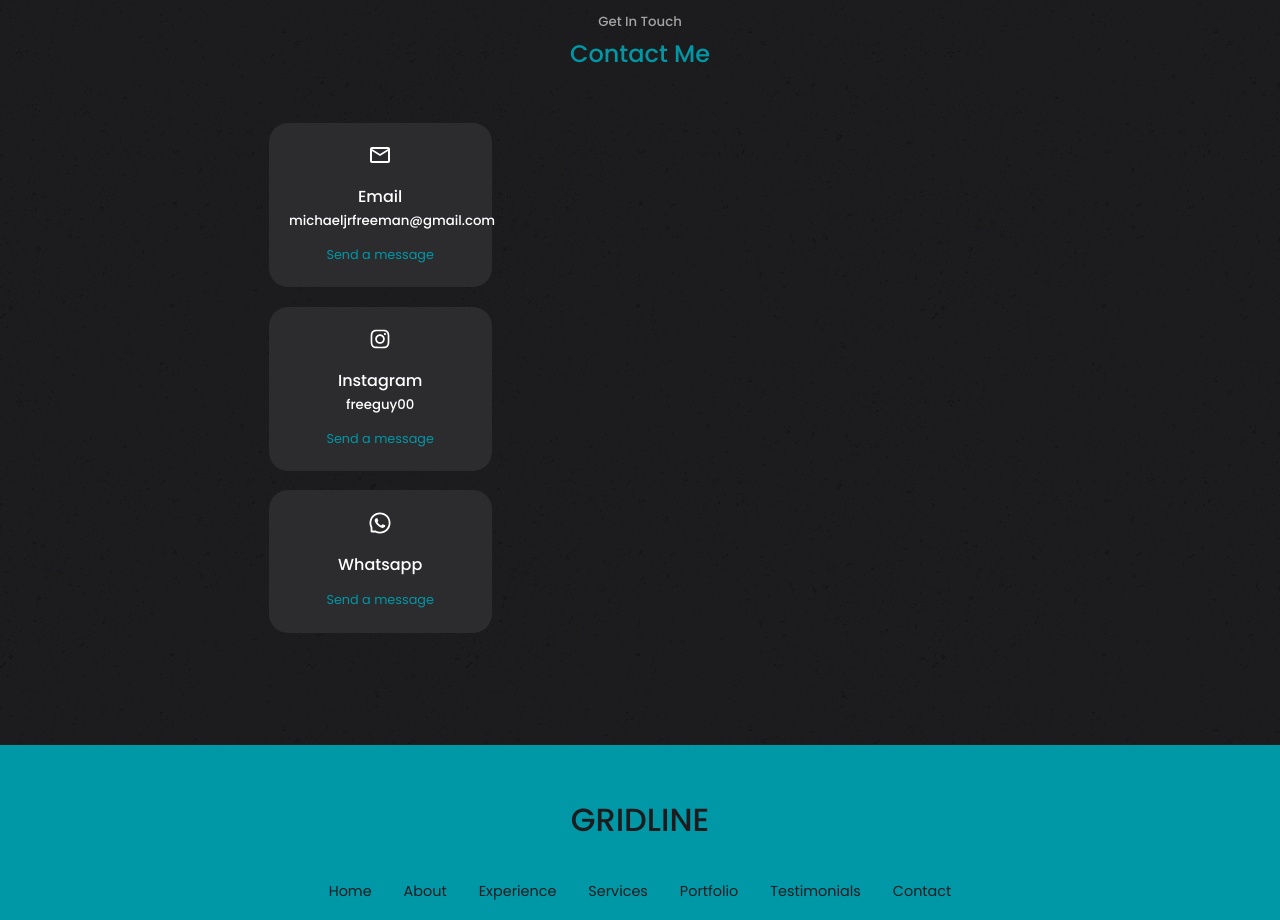
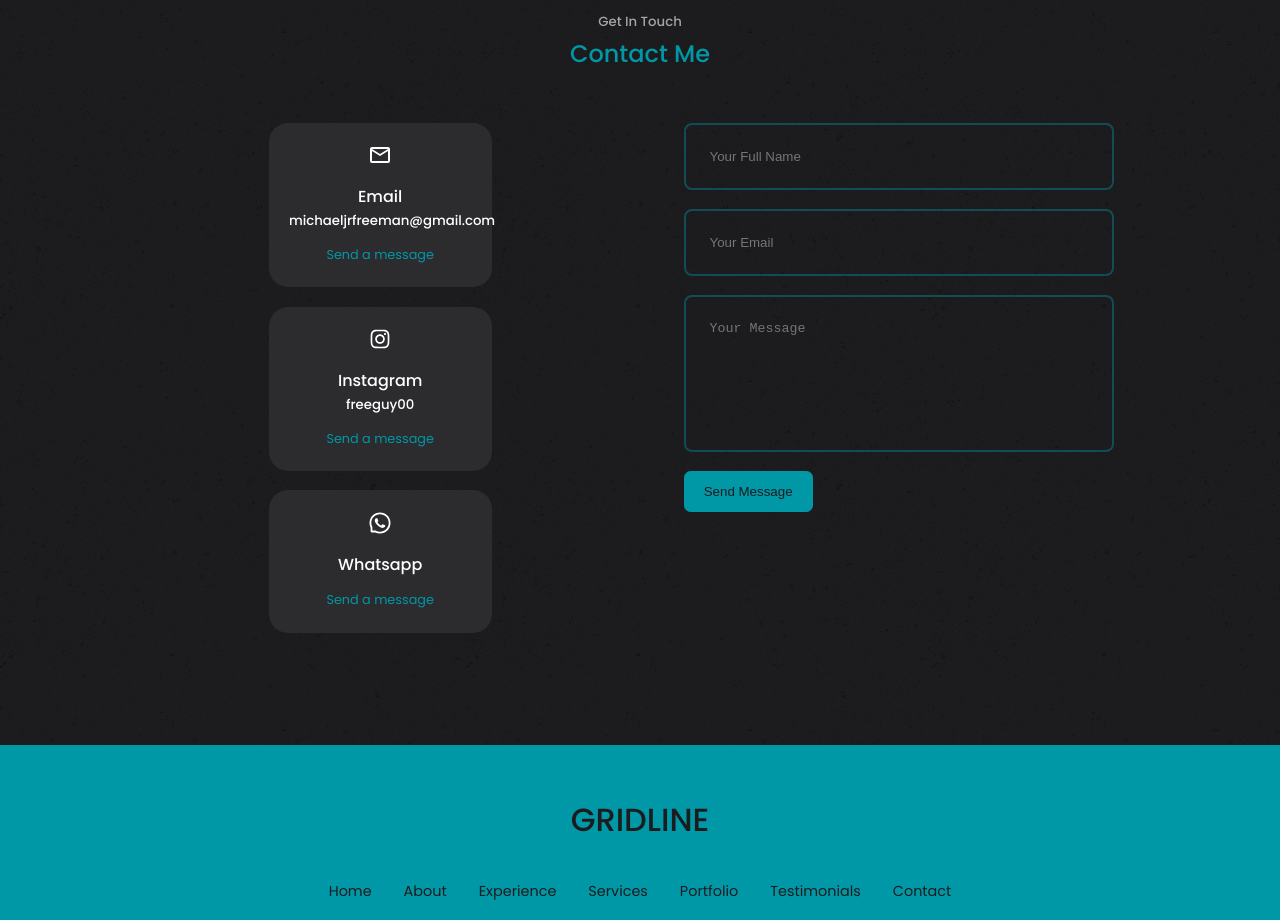
Before and after one commit to gridline1902/Real-Portfolio, a React (Vite) app in the folder Version2/: page / in a window 1280 px wide. Shown: the part 4380-5300 px from the top of the page. Built offline with nearby package versions, Linux system fonts and the light colour scheme.

Commit message:
testing the form emailjs section

```diff
--- a/Version2/src/components/Contact/contact.css
+++ b/Version2/src/components/Contact/contact.css
@@ -38,7 +38,7 @@
 
 
 /* Form Style Css Start */
-/* form {
+form {
     display: flex;
     flex-direction: column;
     gap: 1.2rem;
@@ -52,7 +52,7 @@ input, textarea {
     border: 2px solid var(--color-primary-variant);
     resize: none;
     color: var(--colot-white);
-} */
+}
 /* Form Style Css End */
 
 
--- a/Version2/src/components/Contact/contact.jsx
+++ b/Version2/src/components/Contact/contact.jsx
@@ -1,6 +1,6 @@
 import React from 'react'
-// import { useRef } from 'react';
-// import emailjs from '@emailjs/browser';
+import { useRef } from 'react';
+import emailjs from '@emailjs/browser';
 import "./contact.css"
 
 import { MdOutlineEmail } from "react-icons/md"
@@ -9,15 +9,29 @@ import { AiOutlineInstagram, AiOutlineWhatsApp } from "react-icons/ai"
 
 
 const contact = () => {
-  // const form = useRef();
+  const form = useRef();
 
-  // const sendEmail = (e) => {
-  //   e.preventDefault();
+  const sendEmail = (e) => {
+    e.preventDefault();
 
-  //   emailjs.sendForm('service_2ri17bg', 'template_nblqi8p', form.current, 'qsIr9qBg-PQs4tp8Y')
+    emailjs.sendForm(
+      'service_2ri17bg',
+      'template_nblqi8p',
+      form.current,
+      'uosacCRiNrP1jyiQsSrPb'
+      )
+      .then (
+        () => {
+          alert('Message sent!')
 
-  //   e.target.reset()
-  // };
+        },
+        () => {
+          alert('Fail to send the message, please try again')
+        }
+      )
+
+    e.target.reset()
+  };
 
   return (
     <section id="contact">
@@ -52,12 +66,12 @@ const contact = () => {
 
         {/* End Of Contact Options */}
 
-        {/* <form ref={form} onSubmit={sendEmail}>
+        <form ref={form} onSubmit={sendEmail}>
           <input type="text" placeholder="Your Full Name" required />
           <input type="email" placeholder="Your Email" required />
           <textarea placeholder="Your Message" name="message" rows="7" required></textarea>
           <button className="btn btn-primary" type="submit">Send Message</button>
-        </form>  */}
+        </form>
 
       </div>
 
```
